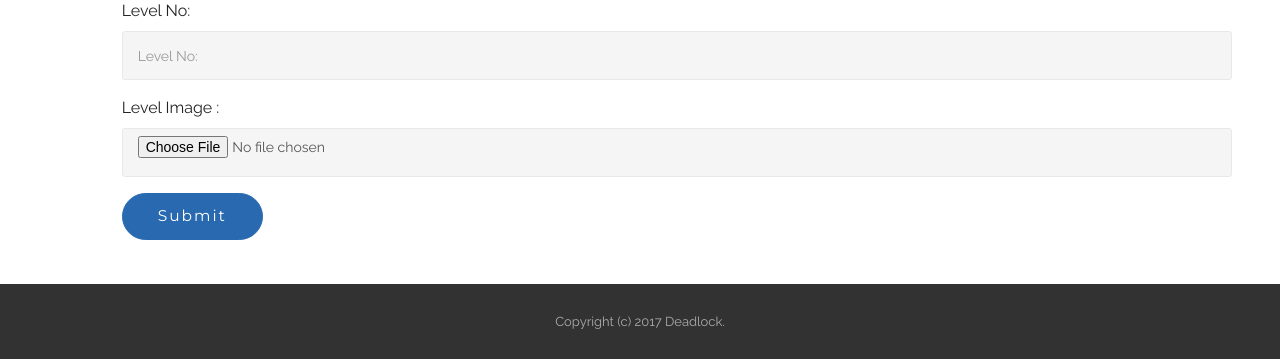
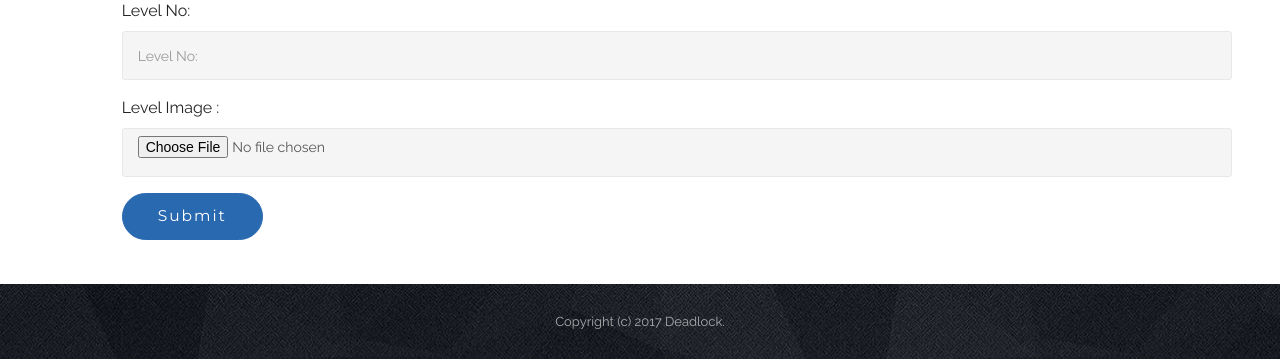
Before and after one commit to kirananto/Deadlock, a PHP site: page /manage/addlevel.php in a window 1280 px wide. Shown: the part 443-802 px from the top of the page. Run offline with PHP 8.4, Linux system fonts and the light colour scheme; data that the repository does not hold is empty.

```diff
--- a/manage/addlevel.php
+++ b/manage/addlevel.php
@@ -94,7 +94,7 @@ include '../common/adminpanel.php'; ?>
         </div>
     </div>
 </section>
-<footer class="mbr-small-footer mbr-section mbr-section-nopadding" id="footer1-6" style="background-color: rgb(50, 50, 50); padding-top: 1.75rem; padding-bottom: 1.75rem;">
+<footer class="mbr-small-footer mbr-section mbr-section-nopadding" id="footer1-d" style="background-image: url(/assets/images/footer.jpg); padding-top: 1.75rem; padding-bottom: 1.75rem;">
 
     <div class="container">
         <p class="text-xs-center">Copyright (c) 2017 Deadlock.</p>
--- a/manage/index.php
+++ b/manage/index.php
@@ -103,7 +103,7 @@ echo '<tr><th scope = "row">'.$row['lvlno'].'</th><td><input id="leveltog" '.($r
         </div>
     </div>
 </section>
-<footer class="mbr-small-footer mbr-section mbr-section-nopadding" id="footer1-6" style="background-color: rgb(50, 50, 50); padding-top: 1.75rem; padding-bottom: 1.75rem;">
+<footer class="mbr-small-footer mbr-section mbr-section-nopadding" id="footer1-d" style="background-image: url(/assets/images/footer.jpg); padding-top: 1.75rem; padding-bottom: 1.75rem;">
 
     <div class="container">
         <p class="text-xs-center">Copyright (c) 2017 Deadlock.</p>
```
